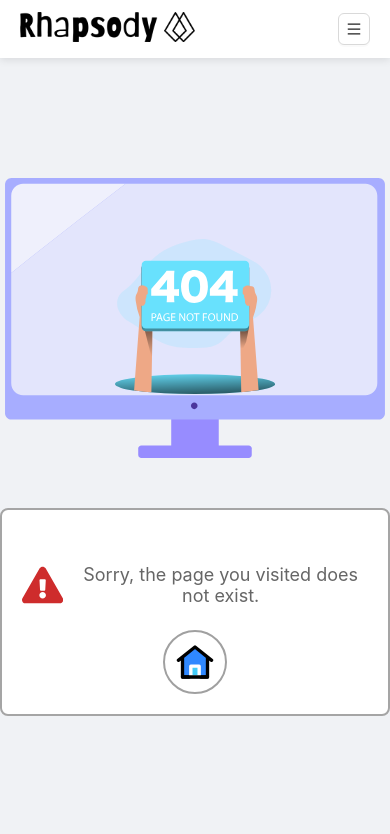
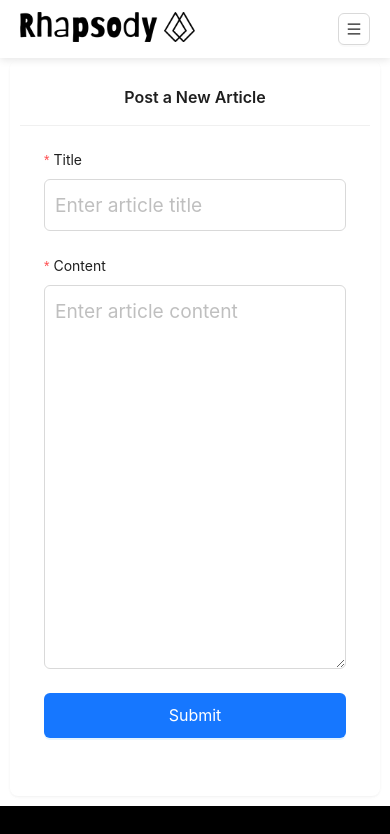
Before and after one commit to Alish-Basnett/rhapsody, a React (Create React App) app: page /write in a window 390 px wide. Shown: the top 834 px of the page. Built offline with nearby package versions, Linux system fonts and the light colour scheme; no server answers.

Commit message:
post article page added with responsive css

```diff
--- a/src/App.js
+++ b/src/App.js
@@ -10,6 +10,7 @@ import Navbar from "./components/Navbar";
 import Breadcrumbs from "./components/BreadCrumbs";
 import AuthPage from "./pages/AuthPage";
 import Footer from "./components/Footer";
+import PostArticle from "./pages/PostArticle";
 
 function App() {
   return (
@@ -22,6 +23,7 @@ function App() {
             <Route path="/" element={<HomePage />} />
             <Route path="/articles/:articleId" element={<ArticlePage />} />
             <Route path="/articles" element={<ArticlesListPage />} />
+            <Route path="/write" element={<PostArticle />} />
             <Route path="/about" element={<AboutPage />} />
             <Route path="/auth" element={<AuthPage />} />
             <Route path="*" element={<NotFoundPage />} />
--- /dev/null
+++ b/src/assets/styles/PostArticle.css
@@ -0,0 +1,56 @@
+/* General container styling */
+
+.post-article-container {
+  display: flex;
+  justify-content: center;
+  padding: 20px;
+}
+
+/* Card styling */
+
+.post-article-card {
+  width: 100%;
+  max-width: 800px;
+  box-shadow: 0 4px 8px rgba(0, 0, 0, 0.1);
+}
+
+/* Title input styling */
+
+.post-article-title-input {
+  font-size: 1.5rem;
+  padding: 10px;
+}
+
+/* Content input styling */
+
+.post-article-content-input {
+  font-size: 1.2rem;
+  padding: 10px;
+}
+
+/* Submit button styling */
+
+.submit-button {
+  width: 100%;
+  height: 50px;
+  font-size: 1.2rem;
+}
+
+/* Responsive styling */
+
+@media (max-width: 768px) {
+  .post-article-container {
+    padding: 10px;
+  }
+  .post-article-card {
+    padding: 10px;
+  }
+  .post-article-title-input,
+  .post-article-content-input {
+    font-size: 1.2rem;
+  }
+  .submit-button {
+    height: 45px;
+    font-size: 1rem;
+  }
+}
--- /dev/null
+++ b/src/pages/PostArticle.jsx
@@ -0,0 +1,60 @@
+import React from "react";
+import { Form, Input, Button, Card } from "antd";
+import "../assets/styles/PostArticle.css";
+
+const { TextArea } = Input;
+
+const PostArticle = () => {
+  const [form] = Form.useForm();
+
+  const onFinish = (values) => {
+    console.log("Received values:", values);
+    // Handle form submission, e.g., send to backend
+  };
+
+  return (
+    <div className="post-article-container">
+      <Card
+        title="Post a New Article"
+        bordered={false}
+        className="post-article-card"
+      >
+        <Form
+          form={form}
+          name="post_article"
+          onFinish={onFinish}
+          layout="vertical"
+        >
+          <Form.Item
+            name="title"
+            label="Title"
+            rules={[{ required: true, message: "Please input the title!" }]}
+          >
+            <Input
+              placeholder="Enter article title"
+              className="post-article-title-input"
+            />
+          </Form.Item>
+          <Form.Item
+            name="content"
+            label="Content"
+            rules={[{ required: true, message: "Please input the content!" }]}
+          >
+            <TextArea
+              rows={12}
+              placeholder="Enter article content"
+              className="post-article-content-input"
+            />
+          </Form.Item>
+          <Form.Item>
+            <Button type="primary" htmlType="submit" className="submit-button">
+              Submit
+            </Button>
+          </Form.Item>
+        </Form>
+      </Card>
+    </div>
+  );
+};
+
+export default PostArticle;
```
